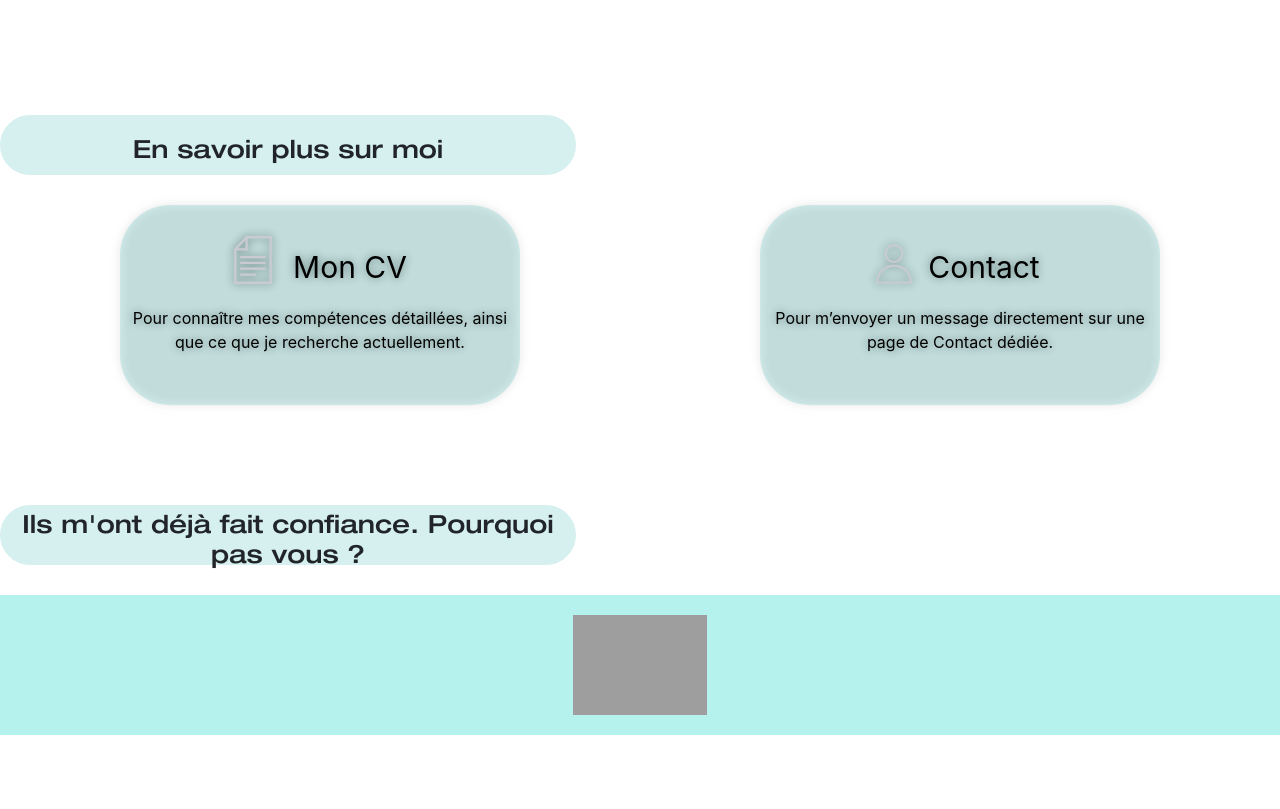
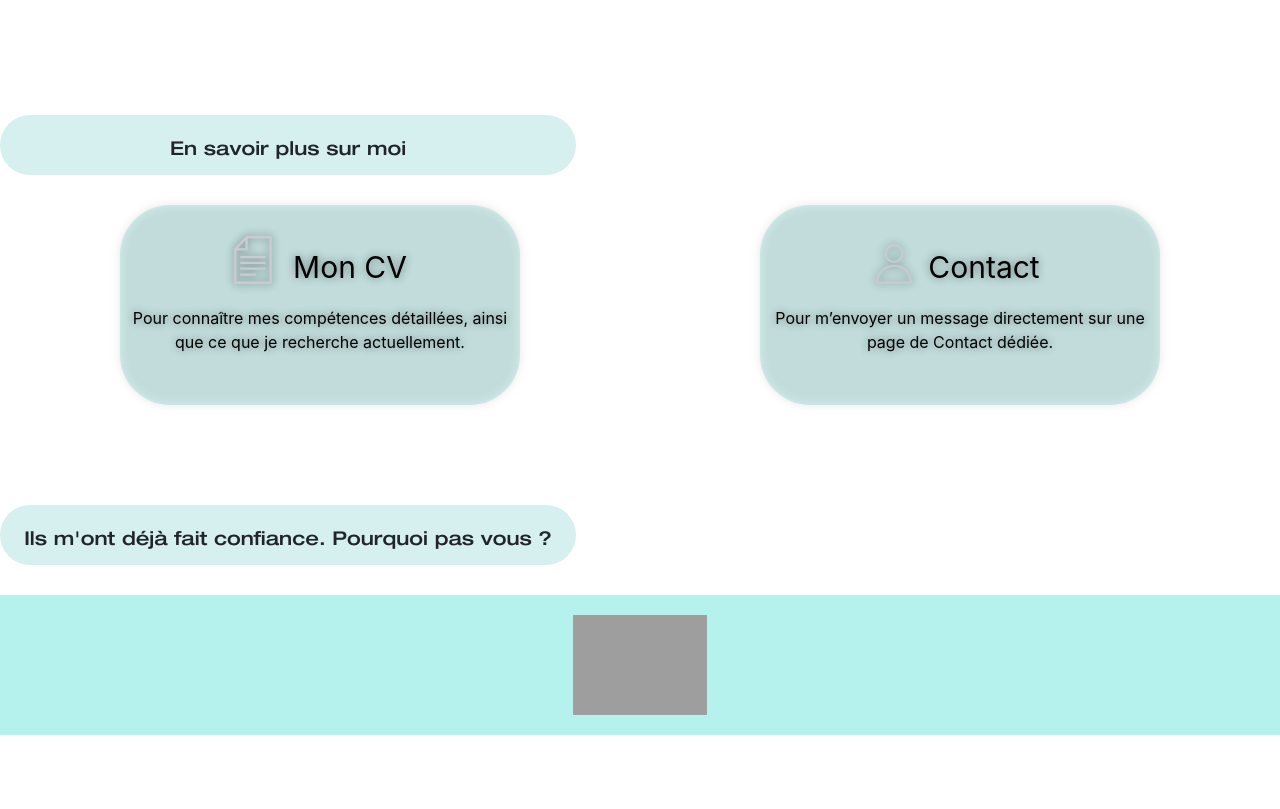
Before and after one commit to Nathaniel-Josse/projet_fil_rouge, a PHP site: page / in a window 1280 px wide. Shown: the part 1692-2501 px from the top of the page. Run offline with PHP 8.4, Linux system fonts and the light colour scheme; data that the repository does not hold is empty; some web fonts are replaced; grey boxes are pictures that could not be loaded.

Commit message:
Correction de la page Réalisations.

```diff
--- a/asset/css/style.css
+++ b/asset/css/style.css
@@ -198,7 +198,7 @@ figure figcaption {
 }
 .knowMoreTitle h2, .containerRea2 .titleRea2 h2, .containerRea1 .titleRea1 h2 {
   text-align: center;
-  font-size: 25px;
+  font-size: 19px;
   font-family: helvetica_medium;
   margin-top: 15px;
 }
--- a/asset/scss/style.scss
+++ b/asset/scss/style.scss
@@ -192,7 +192,7 @@ figure{
     border-radius: 36px;
     h2{
         text-align: center;
-        font-size: 25px;
+        font-size: 19px;
         font-family: helvetica_medium;
         margin-top: 15px;
     }
--- a/pages/realisations.php
+++ b/pages/realisations.php
@@ -16,7 +16,7 @@
     <?php
     require_once "../include/headerPages.php";
     require_once "../include/connexionbdd.php";
-    require_once "../include/Affichagebdd.php";
+    require_once "../include/AffichageBdd.php";
     $request = $pdo->prepare("SELECT link_rea_code FROM realisations_code");
     $request->execute();
     $resultReaCodeIm = $request->fetchAll(PDO::FETCH_ASSOC);
```
Also changed, not shown: asset/css/style.min.css.
